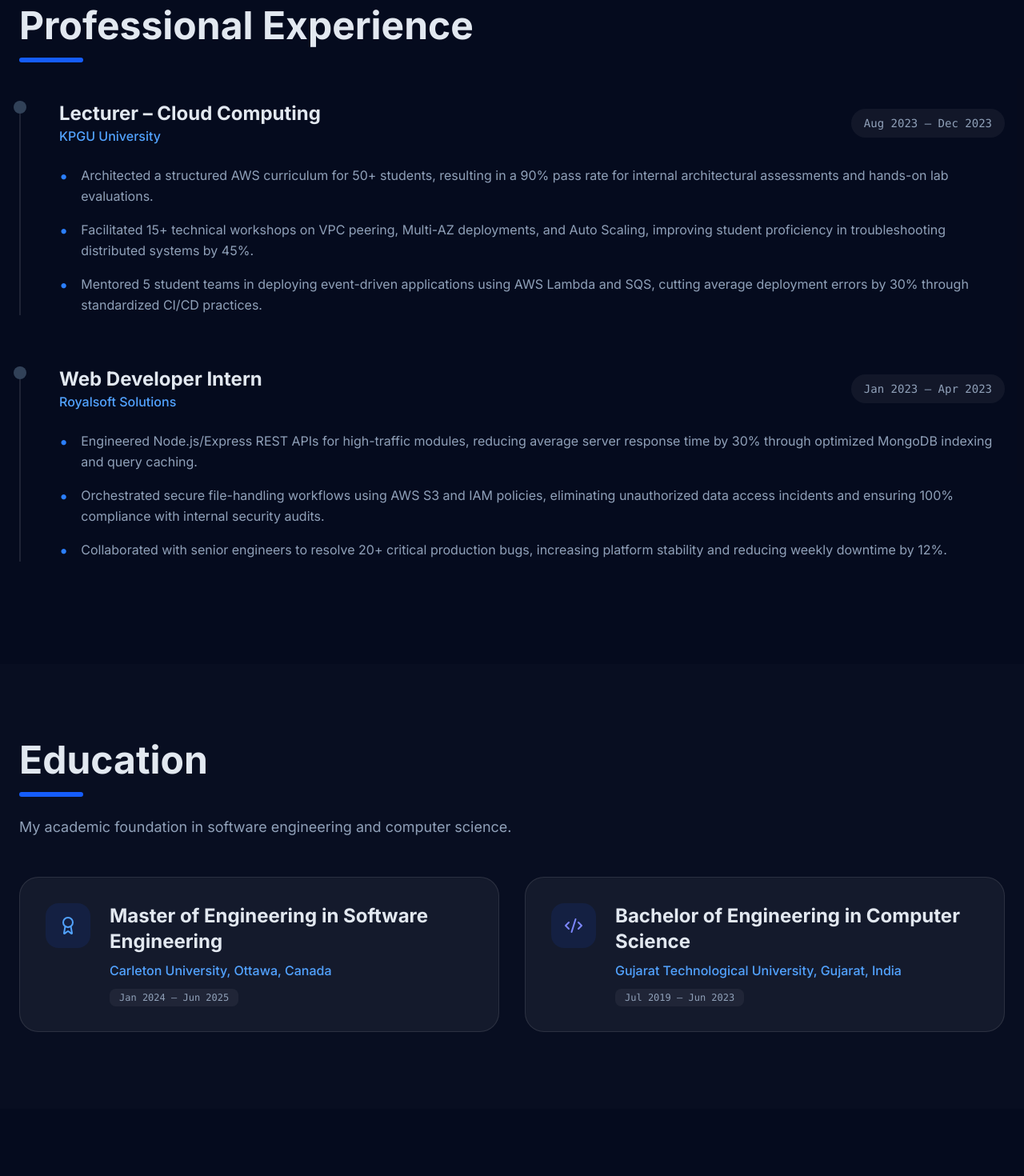
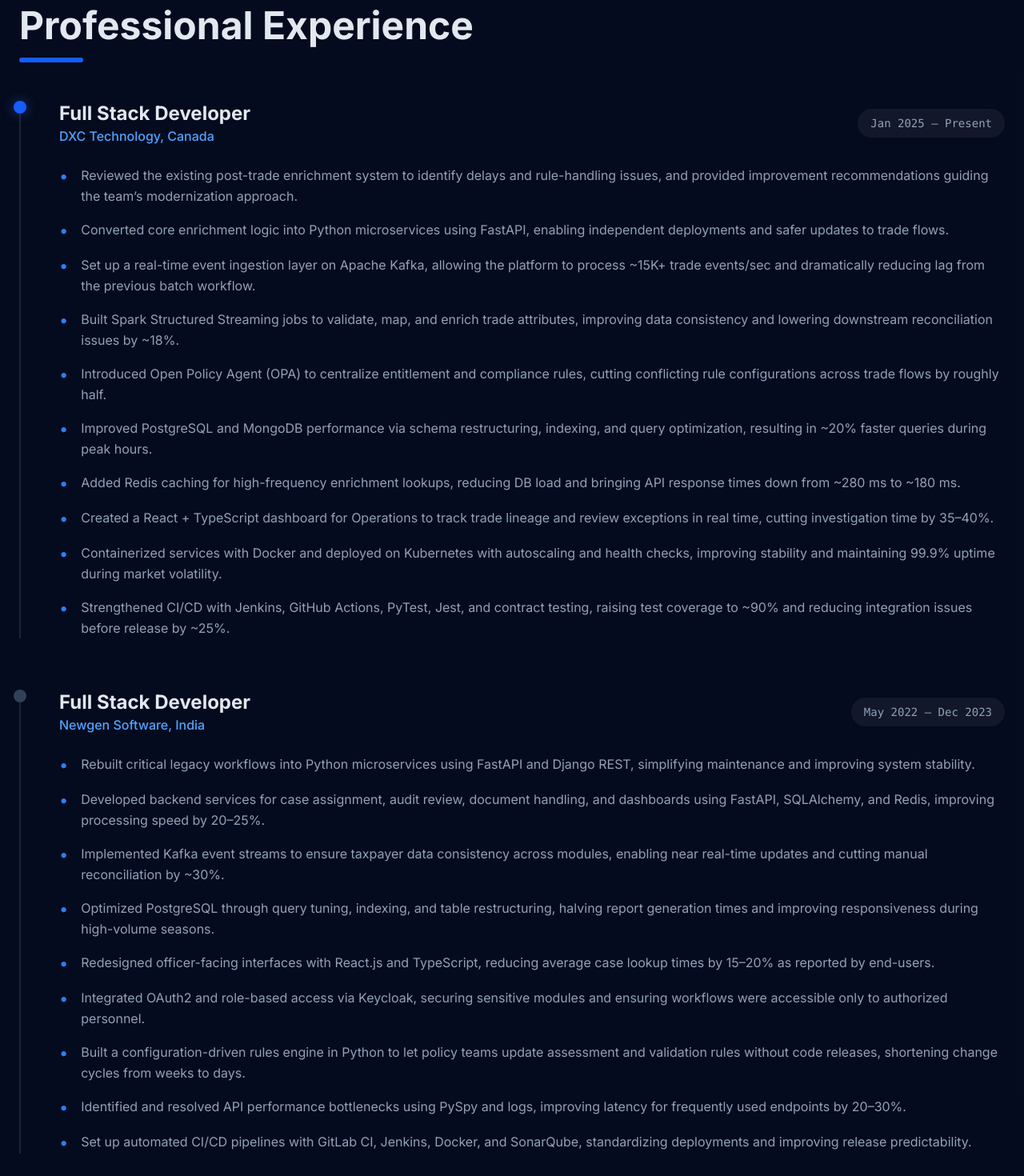
Before and after one commit to Rishi-Cs-ms/rishimajmudar.me, a React (Vite) app: page / in a window 1280 px wide. Shown: the part 920-2390 px from the top of the page at 80% size. Built offline with nearby package versions, Linux system fonts and the light colour scheme.

Commit message:
Added cloud architecture update

```diff
--- a/src/App.jsx
+++ b/src/App.jsx
@@ -140,13 +140,13 @@
         className="flex-1 text-center md:text-left"
       >
         <h1 className="text-6xl lg:text-8xl font-black mb-6 tracking-tight">
-          AWS Cloud <br />
+          Full Stack <br />
           <span className="text-transparent bg-clip-text bg-gradient-to-r from-blue-400 via-indigo-400 to-emerald-400">
-            Engineer.
+            Developer.
           </span>
         </h1>
         <p className="text-xl text-slate-400 font-light leading-relaxed max-w-xl mb-10">
-          AWS Certified Solutions Architect and Cloud Engineer focused on architecting High-Availability (99.99%) cloud infrastructures. Leverages Infrastructure as Code (Terraform), Kubernetes orchestration, and CI/CD automation to reduce operational overhead by 40%. Implements automated cost-optimization via Horizontal Pod Autoscaling (HPA) and serverless architectures to improve performance and reliability.
+          Full Stack Developer with 3+ years experience building scalable backend services and web apps using Python (FastAPI, Django), JavaScript/TypeScript, and React. Experienced with Docker, Kubernetes, AWS, and designing data layers with PostgreSQL, MongoDB, Redis, and Kafka. Focused on reliable, observable systems and practical CI/CD practices.
         </p>
         <div className="flex flex-col sm:flex-row items-center gap-4 justify-center md:justify-start">
           <a href="#projects" className="px-8 py-4 bg-white text-slate-950 rounded-2xl font-bold hover:scale-105 transition-all flex items-center gap-2 group">
@@ -297,27 +297,38 @@
 };
 
 const Skills = () => {
+  // Combined and simplified categories for cleaner layout
   const categories = [
     {
-      title: 'Cloud & Security',
-      icon: <Cloud />,
-      skills: ['EC2', 'VPC', 'S3', 'RDS', 'Lambda', 'API Gateway', 'CloudFront', 'WAF', 'EKS', 'IAM', 'KMS', 'Cognito']
+      title: 'Languages & Frameworks',
+      icon: <Code2 />,
+      skills: ['Python', 'JavaScript (ES6+)', 'TypeScript', 'Django', 'DRF', 'Flask', 'FastAPI', 'Node.js', 'SQL']
     },
     {
-      title: 'Infrastructure & Containers',
-      icon: <Server />,
-      skills: ['Terraform (Modules, State Management)', 'Docker', 'Kubernetes', 'Helm', 'HPA', 'RBAC']
+      title: 'Frontend',
+      icon: <Cloud />,
+      skills: ['HTML5', 'CSS3', 'React.js', 'Redux Toolkit', 'Next.js', 'Tailwind CSS', 'Bootstrap', 'Figma']
     },
     {
-      title: 'CI/CD & Automation',
-      icon: <Terminal />,
-      skills: ['GitHub Actions', 'Bash Scripting', 'Python (Boto3)', 'Node.js', 'RESTful API Design']
+      title: 'Cloud & DevOps',
+      icon: <Server />,
+      skills: ['AWS (EC2, Lambda, S3, RDS, CloudWatch)', 'Docker', 'Kubernetes', 'Terraform', 'Jenkins', 'GitHub Actions', 'Linux']
     },
     {
-      title: 'Monitoring & Tools',
+      title: 'Databases & Messaging',
       icon: <Zap />,
-      skills: ['CloudWatch', 'Prometheus (basic)', 'Git', 'Agile/Scrum', 'JIRA', 'Linux Administration']
+      skills: ['PostgreSQL', 'MySQL', 'MongoDB', 'Redis', 'RabbitMQ', 'Kafka', 'Redis Streams', 'ELK']
     },
+    {
+      title: 'Testing & CI/CD',
+      icon: <Terminal />,
+      skills: ['PyTest', 'unittest', 'Postman', 'Selenium', 'Swagger/OpenAPI', 'SonarQube', 'Jenkins Pipelines', 'Docker Compose']
+    },
+    {
+      title: 'AI & Tools',
+      icon: <Award />,
+      skills: ['TensorFlow', 'Scikit-learn', 'LLM Integration (OpenAI, LangChain)', 'RAG', 'VS Code', 'PyCharm', 'Chrome DevTools']
+    }
   ];
 
 
@@ -327,7 +338,7 @@
         <SectionHeading subtitle="Certified expertise in cloud architecture and modern DevOps practices.">
           Technical Skills
         </SectionHeading>
-        <div className="grid grid-cols-1 md:grid-cols-2 lg:grid-cols-4 gap-6">
+        <div className="grid grid-cols-1 md:grid-cols-2 lg:grid-cols-3 gap-6">
           {categories.map((cat, i) => (
             <motion.div
               key={cat.title}
@@ -335,7 +346,7 @@
               whileInView={{ opacity: 1, y: 0 }}
               viewport={{ once: true }}
               transition={{ delay: i * 0.1 }}
-              className="p-8 rounded-3xl bg-white/5 border border-white/10 hover:border-blue-500/50 transition-all group"
+              className="p-6 rounded-2xl bg-white/5 border border-white/8 hover:border-blue-500/40 transition-all group"
             >
               <div className="w-14 h-14 rounded-2xl bg-blue-600/10 flex items-center justify-center text-blue-400 mb-6 group-hover:scale-110 transition-transform">
                 {cat.icon}
@@ -343,7 +354,7 @@
               <h3 className="text-2xl font-bold mb-6">{cat.title}</h3>
               <div className="flex flex-wrap gap-2">
                 {cat.skills.map(s => (
-                  <span key={s} className="px-3 py-1.5 rounded-lg bg-white/5 border border-white/5 text-xs font-semibold text-slate-400">
+                  <span key={s} className="px-2 py-1 rounded-md bg-white/3 text-xs font-medium text-slate-300">
                     {s}
                   </span>
                 ))}
@@ -447,24 +458,37 @@
 const Experience = () => {
   const experiences = [
     {
-      title: "Lecturer – Cloud Computing",
-      company: "KPGU University",
-      period: "Aug 2023 – Dec 2023",
+      title: "Full Stack Developer",
+      company: "DXC Technology, Canada",
+      period: "Jan 2025 – Present",
       points: [
-        "Architected a structured AWS curriculum for 50+ students, resulting in a 90% pass rate for internal architectural assessments and hands-on lab evaluations.",
-        "Facilitated 15+ technical workshops on VPC peering, Multi-AZ deployments, and Auto Scaling, improving student proficiency in troubleshooting distributed systems by 45%.",
-        "Mentored 5 student teams in deploying event-driven applications using AWS Lambda and SQS, cutting average deployment errors by 30% through standardized CI/CD practices."
+        "Reviewed the existing post-trade enrichment system to identify delays and rule-handling issues, and provided improvement recommendations guiding the team’s modernization approach.",
+        "Converted core enrichment logic into Python microservices using FastAPI, enabling independent deployments and safer updates to trade flows.",
+        "Set up a real-time event ingestion layer on Apache Kafka, allowing the platform to process ~15K+ trade events/sec and dramatically reducing lag from the previous batch workflow.",
+        "Built Spark Structured Streaming jobs to validate, map, and enrich trade attributes, improving data consistency and lowering downstream reconciliation issues by ~18%.",
+        "Introduced Open Policy Agent (OPA) to centralize entitlement and compliance rules, cutting conflicting rule configurations across trade flows by roughly half.",
+        "Improved PostgreSQL and MongoDB performance via schema restructuring, indexing, and query optimization, resulting in ~20% faster queries during peak hours.",
+        "Added Redis caching for high-frequency enrichment lookups, reducing DB load and bringing API response times down from ~280 ms to ~180 ms.",
+        "Created a React + TypeScript dashboard for Operations to track trade lineage and review exceptions in real time, cutting investigation time by 35–40%.",
+        "Containerized services with Docker and deployed on Kubernetes with autoscaling and health checks, improving stability and maintaining 99.9% uptime during market volatility.",
+        "Strengthened CI/CD with Jenkins, GitHub Actions, PyTest, Jest, and contract testing, raising test coverage to ~90% and reducing integration issues before release by ~25%."
       ],
-      current: false
+      current: true
     },
     {
-      title: "Web Developer Intern",
-      company: "Royalsoft Solutions",
-      period: "Jan 2023 – Apr 2023",
+      title: "Full Stack Developer",
+      company: "Newgen Software, India",
+      period: "May 2022 – Dec 2023",
       points: [
-        "Engineered Node.js/Express REST APIs for high-traffic modules, reducing average server response time by 30% through optimized MongoDB indexing and query caching.",
-        "Orchestrated secure file-handling workflows using AWS S3 and IAM policies, eliminating unauthorized data access incidents and ensuring 100% compliance with internal security audits.",
-        "Collaborated with senior engineers to resolve 20+ critical production bugs, increasing platform stability and reducing weekly downtime by 12%."
+        "Rebuilt critical legacy workflows into Python microservices using FastAPI and Django REST, simplifying maintenance and improving system stability.",
+        "Developed backend services for case assignment, audit review, document handling, and dashboards using FastAPI, SQLAlchemy, and Redis, improving processing speed by 20–25%.",
+        "Implemented Kafka event streams to ensure taxpayer data consistency across modules, enabling near real-time updates and cutting manual reconciliation by ~30%.",
+        "Optimized PostgreSQL through query tuning, indexing, and table restructuring, halving report generation times and improving responsiveness during high-volume seasons.",
+        "Redesigned officer-facing interfaces with React.js and TypeScript, reducing average case lookup times by 15–20% as reported by end-users.",
+        "Integrated OAuth2 and role-based access via Keycloak, securing sensitive modules and ensuring workflows were accessible only to authorized personnel.",
+        "Built a configuration-driven rules engine in Python to let policy teams update assessment and validation rules without code releases, shortening change cycles from weeks to days.",
+        "Identified and resolved API performance bottlenecks using PySpy and logs, improving latency for frequently used endpoints by 20–30%.",
+        "Set up automated CI/CD pipelines with GitLab CI, Jenkins, Docker, and SonarQube, standardizing deployments and improving release predictability."
       ],
       current: false
     }
@@ -520,7 +544,7 @@
                 </div>
                 <div>
                   <p className="text-xs font-bold text-slate-500 uppercase tracking-widest mb-1">Email</p>
-                  <p className="text-xl font-medium">rishimajmudar96@gmail.com</p>
+                  <p className="text-xl font-medium">rishimajmudar25@gmail.com</p>
                 </div>
               </div>
 
```
Also changed, not shown: 1 other file (tests, documents, lock files or other folders).
